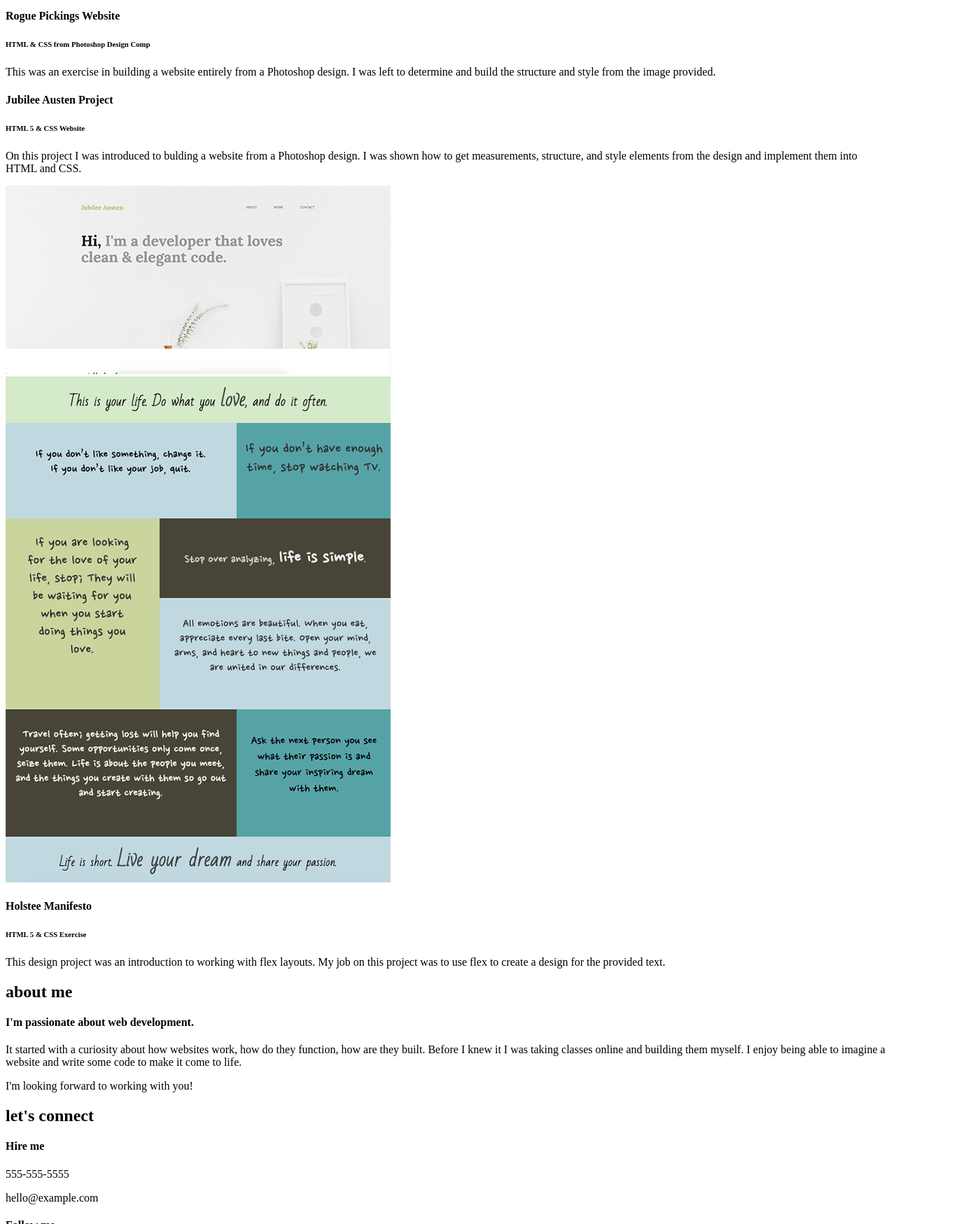
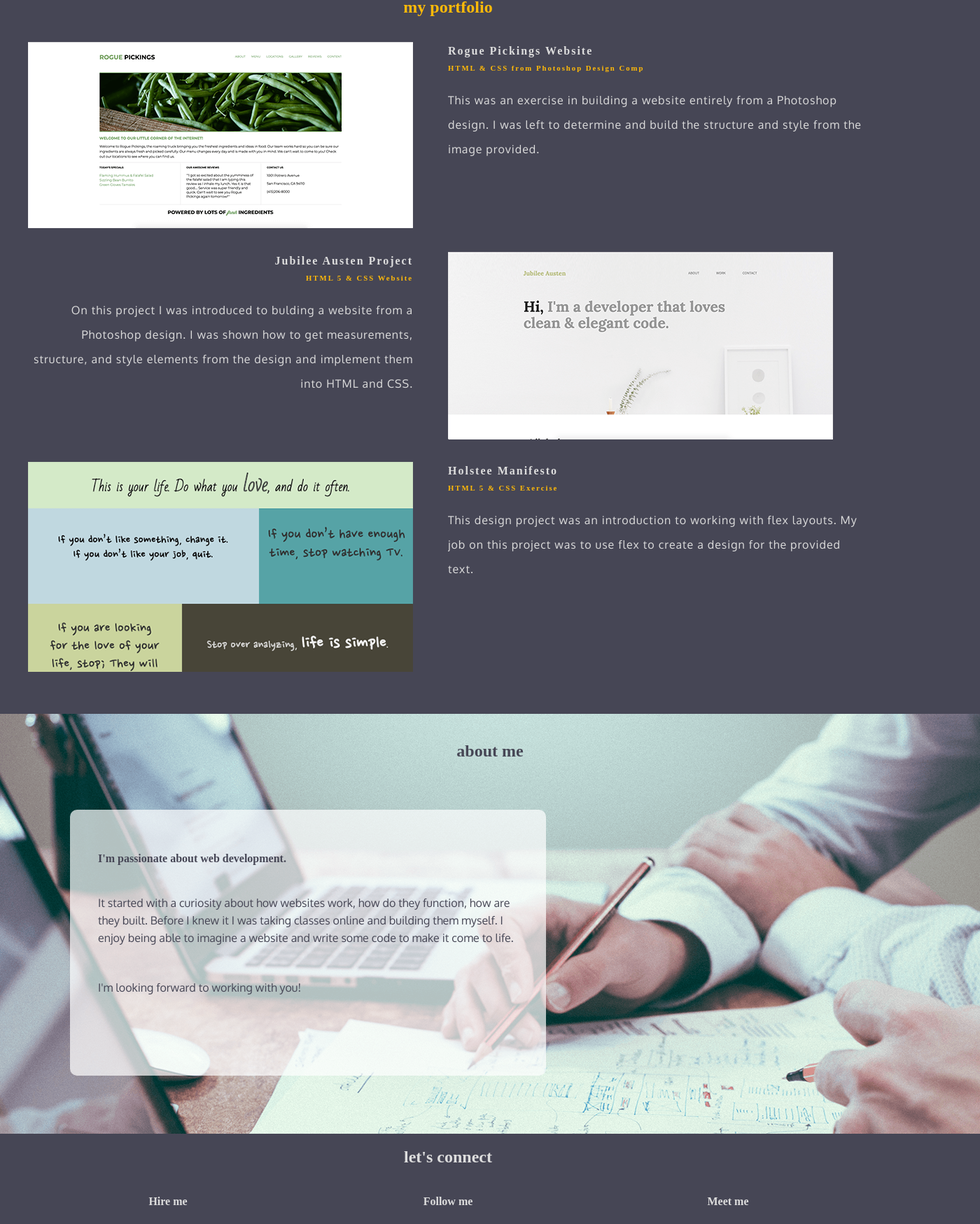
Before and after one commit to Corey-Spencer/milestone-portfolio-project, a plain HTML site: page index.html in a window 1280 px wide. Shown: the part 517-2266 px from the top of the page at 70% size, 1400 px wide, since content can reach past the window. Drawn offline with Linux system fonts and the light colour scheme; a web font is replaced by a local one.

Commit message:
Add styles and adjust HTML

```diff
--- a/css/main.css
+++ b/css/main.css
@@ -0,0 +1,169 @@
+/*
+--FONTS--
+font-family: 'Coda', cursive;
+font-family: 'Oxygen', sans-serif;
+*/
+
+/***** BODY *****/
+
+body {
+    font-family: 'Oxygen', sans-serif;
+    background: #464655;
+    color: #ddd;
+}
+
+h1, h2, h3, h4, h5, h6 {
+    font-family: 'Coda', serif;
+}
+
+/***** GRID *****/
+
+.full-width {
+    width: 1400px;
+    margin: 0 auto;
+}
+
+.full-grid {
+    width: 1200px;
+    margin: 0 auto;
+}
+
+.half-grid {
+    width: 600px;
+    height: 300px;
+    float: left;
+    overflow: hidden;
+}
+
+.third-grid {
+    width: 400px;
+    float: left;
+}
+
+/***** HEADER *****/
+
+header h1 {
+    margin: 0;
+    padding: 100px 150px;;
+}
+
+header nav h3 {
+    padding-left: 50px;
+    display: inline-block;
+}
+
+header nav {
+    line-height: 40px;
+}
+
+header nav ul {
+    float: right;
+    list-style: none;
+    padding-right: 30px;
+}
+
+nav ul li{
+    display: inline-block;
+    padding: 0 20px;
+}
+
+nav ul li a {
+    color: #ddd;
+    text-decoration: none;
+}
+
+nav ul li a:hover, nav span {
+    color: #ffba08;
+}
+
+#hero {
+    background-image: url(/img/hero-img.png);
+    height: 400px;
+}
+
+#hero span {
+    color: #ffba08;
+}
+
+/***** PORTFOLIO *****/
+
+#portfolio h2 {
+    text-align: center;
+    line-height: 60px;
+}
+
+#portfolio h6, #portfolio h2 {
+    color: #ffba08;
+}
+
+#second-project-text {
+    text-align: right;
+    padding-right: 50px;
+    box-sizing: border-box;
+}
+
+#portfolio h6, #portfolio h4 {
+    margin: 0;
+    line-height: 25px;
+    letter-spacing: 2px;
+}
+
+.text {
+    line-height: 35px;
+    letter-spacing: 1px;
+}
+
+#third-project-image {
+    margin-bottom: 60px;
+}
+
+/***** ABOUT *****/
+
+#about {
+    /* padding: 60px; */
+    clear: both;
+    background-image: url(/img/collab.png);
+    height: 600px;
+}
+
+#about h2 {
+    padding-top: 40px;
+    text-align: center;
+    color: #464655;
+    padding-bottom: 50px;
+}
+
+#about-description {
+    margin-left: 100px;
+    color: #464655;
+    padding: 40px;
+    background: rgba(255, 255, 255, .7);
+    border-radius: 10px;
+}
+
+#about-description p {
+    line-height: 25px;
+    padding: 20px 0 10px 0;
+}
+
+/***** CONNECT *****/
+
+#connect {
+    text-align: center;
+}
+
+.icon {
+    color: #ffba08;
+    font-size: 50px;
+    padding: 30px;
+}
+
+
+/***** FOOTER *****/
+
+footer {
+    height: 60px;
+    line-height: 60px;
+    clear: both;
+    text-align: center;
+}
--- a/index.html
+++ b/index.html
@@ -3,28 +3,32 @@
     <head>
         <title>Corey Spencer | Portfolio</title>
         <script src="https://kit.fontawesome.com/1445bda0c6.js"></script>
+        <link rel="stylesheet" href="css/main.css">
+        <link rel="stylesheet" href="css/normalize.css">
+        <link href="https://fonts.googleapis.com/css?family=Coda|Oxygen&display=swap" rel="stylesheet">
     </head>
     <body>
-        <header>
+        <header class="full-width">
             <nav>
-                <h3>&lt; corey spencer | web developer /&gt;</h3>
+                <h3>&lt; corey spencer | <span>web developer</span> /&gt;</h3>
                 <ul>
                     <li><a href="#portfolio">portfolio</a></li>
                     <li><a href="#about">about</a></li>
                     <li><a href="#connect">contact</a></li>
                 </ul>
             </nav>
-            <div class="full-width">
-                <h1>let's <span>code</span></h1>
+            <div id="hero" class="full-width">
+                <h1>let's <span>code</span><br> something cool</h1>
+
             </div>
         </header>
-        <section id="portfolio" class="full-width">
+        <section id="portfolio" class="full-grid">
             <h2>my portfolio</h2>
             <div class="full-grid">
-                <div class="half-grid">
+                <div id="first-project-img" class="half-grid image">
                     <img src="/img/rogue-pickings.png" alt="Rogue Pickings website">
                 </div>
-                <div class="half-grid">
+                <div id="first-project-text" class="half-grid text">
                     <h4>Rogue Pickings Website</h4>
                     <h6>HTML &amp; CSS from Photoshop Design Comp</h6>
                     <p>
@@ -32,7 +36,7 @@
                         was left to determine and build the structure and style from the image provided.
                     </p>
                 </div>
-                <div class="half-grid">
+                <div id="second-project-text" class="half-grid text">
                     <h4>Jubilee Austen Project</h4>
                     <h6>HTML 5 &amp; CSS Website</h6>
                     <p>
@@ -41,13 +45,13 @@
                         and implement them into HTML and CSS.
                     </p>
                 </div>
-                <div class="half-grid">
+                <div id="second-project-image" class="half-grid image">
                     <img src="/img/jubilee-austen.png" alt="Jubilee Austen website">
                 </div>
-                <div class="half-grid">
+                <div id="third-project-image" class="half-grid image">
                     <img src="/img/holstee-manifesto.png" alt="Holstee Manifesto design">
                 </div>
-                <div class="half-grid">
+                <div id="third-project-text" class="half-grid text">
                     <h4>Holstee Manifesto</h4>
                     <h6>HTML 5 &amp; CSS Exercise</h6>
                     <p>
@@ -59,7 +63,8 @@
         </section>
         <article id="about" class="full-width">
             <h2>about me</h2>
-            <div class="half-grid">
+            <div class="full-width">
+                <div id="about-description" class="half-grid">
                     <h4>I'm passionate about web development.</h4>
                     <p>
                         It started with a curiosity about how websites work, how do they function, how are
@@ -68,21 +73,22 @@
                     </p>
                     <p>I'm looking forward to working with you!</p>
                 </div>
+            </div>
         </article>
-        <section id="connect" class="full-width">
+        <section id="connect" class="full-grid">
             <h2>let's connect</h2>
-            <div class="third-width">
+            <div class="third-grid">
                 <h4>Hire me</h4>
                 <p>555-555-5555</p>
                 <p>hello@example.com</p>
             </div>
-            <div class="third-width">
+            <div class="third-grid">
                 <h4>Follow me</h4>
-                <a href="#"><i class="fab fa-twitter-square"></i></a>
-                <a href="#"><i class="fab fa-github-square"></i></i></a>
-                <a href="#"><i class="fab fa-linkedin"></i></a>
+                <a href="#" class="icon"><i class="fab fa-twitter-square"></i></a>
+                <a href="#" class="icon"><i class="fab fa-github-square"></i></i></a>
+                <a href="#" class="icon"><i class="fab fa-linkedin"></i></a>
             </div>
-            <div class="third-width">
+            <div class="third-grid">
                 <h4>Meet me</h4>
                 <p>Nebraska</p>
                 <p>Let's go to meetups together!</p>
```
Lines whose indentation alone changed are shown as unchanged.
